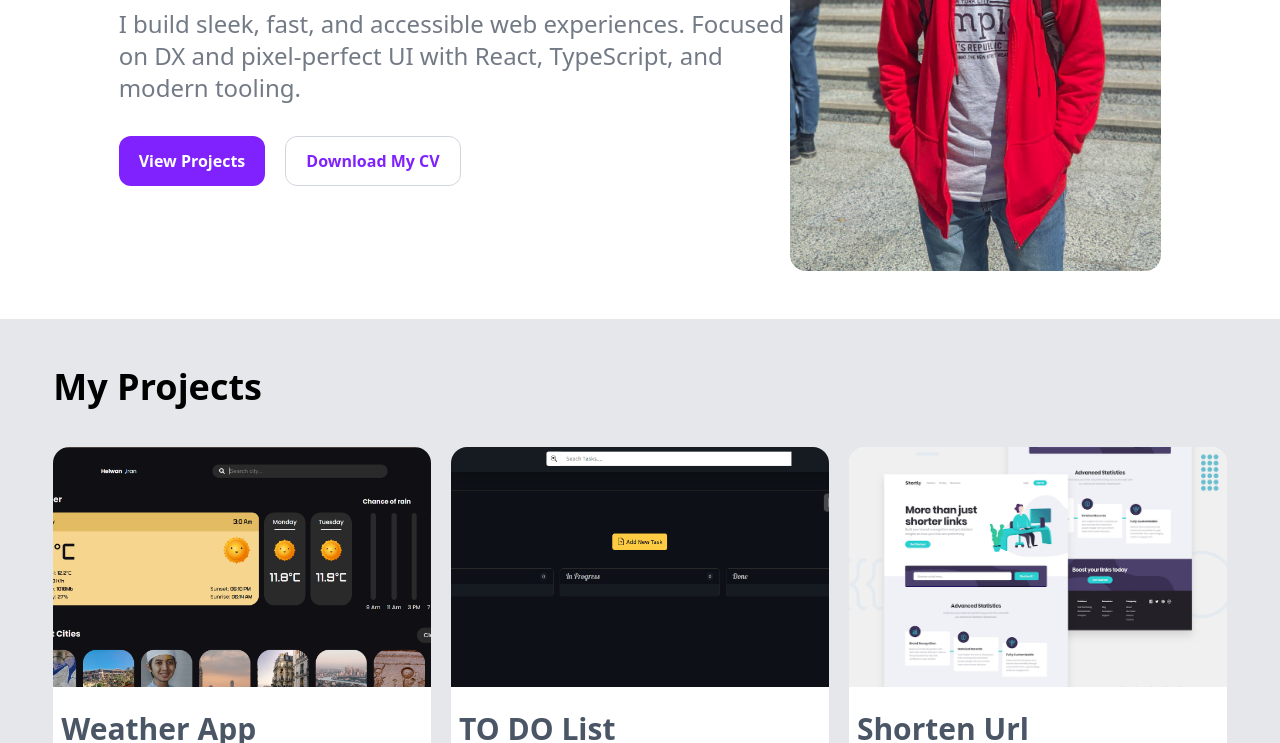
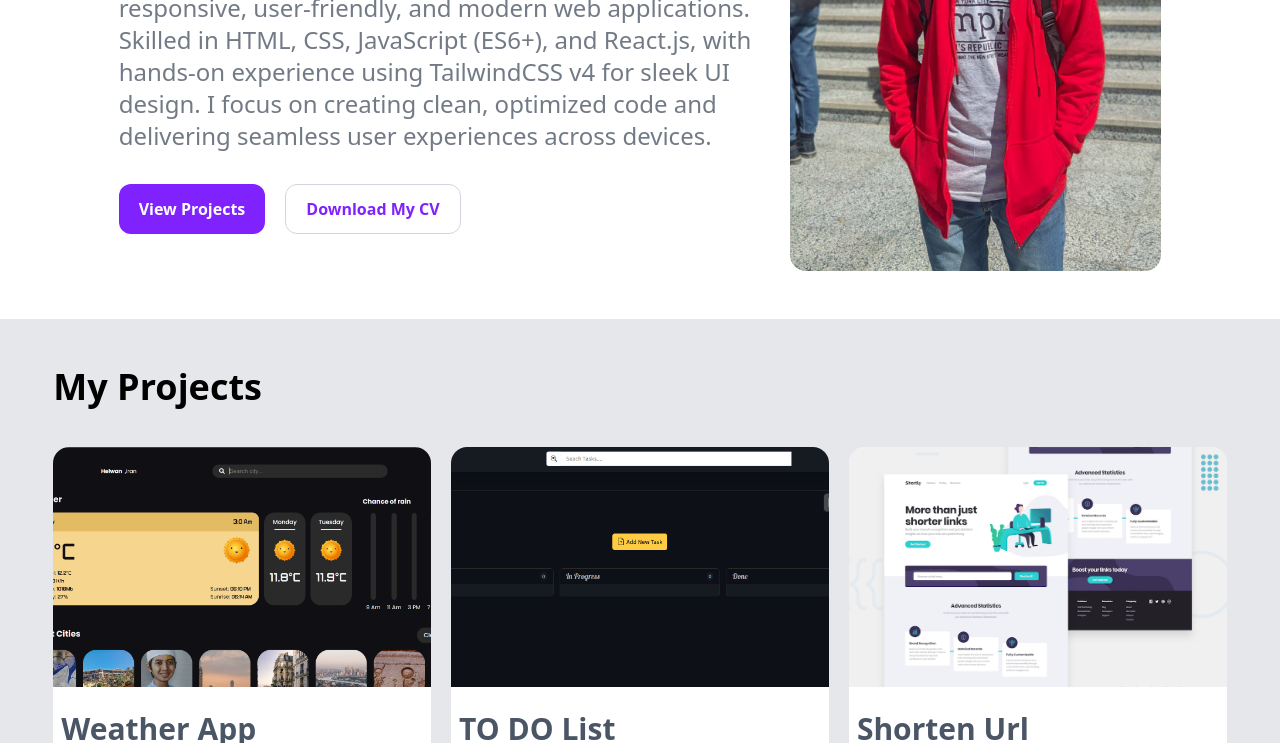
Before and after one commit to Eslam0Mohamed/my-portfolio, a website: page index.html in a window 1280 px wide. Shown: the part 357-1100 px from the top of the page. Drawn offline with nearby package versions, Linux system fonts and the light colour scheme.

Commit message:
change a summery content

```diff
--- a/index.html
+++ b/index.html
@@ -72,8 +72,11 @@
         <div class="home-contant w-full sm:w-full lg:w-2/3 xs:space-y-4 lg:space-y-8 from-left" >
             <h1 class="w-full  text-4xl sm:text-5xl lg:text-6xl capitalize font-bold ">eslam mohamed</h1>
             <h1 class="w-full text-3xl sm:text-4xl lg:text-5xl capitalize font-semibold text-violet-600 text-shadow-2xs">frontend engineer</h1>
-            <p class="text-2xl text-gray-700/70 dark:text-gray-300">I build sleek, fast, and accessible web experiences.
-                Focused on DX and pixel-perfect UI with React, TypeScript, and modern tooling.</p>
+            <p class="text-2xl text-gray-700/70 dark:text-gray-300">
+                I’m a Frontend Developer passionate about building responsive, user-friendly, and modern web applications.
+Skilled in HTML, CSS, JavaScript (ES6+), and React.js, with hands-on experience using TailwindCSS v4 for sleek UI design.
+I focus on creating clean, optimized code and delivering seamless user experiences across devices.
+            </p>
             <div class="btns flex gap-5 xs:flex-col sm:flex-row">
                 <button class="font-semibold hover:bg-violet-800 text-white transition-all duration-500 hover:scale-105 bg-violet-600 py-3 px-5 rounded-xl">
                     <a href="projects">View Projects</a>
```
